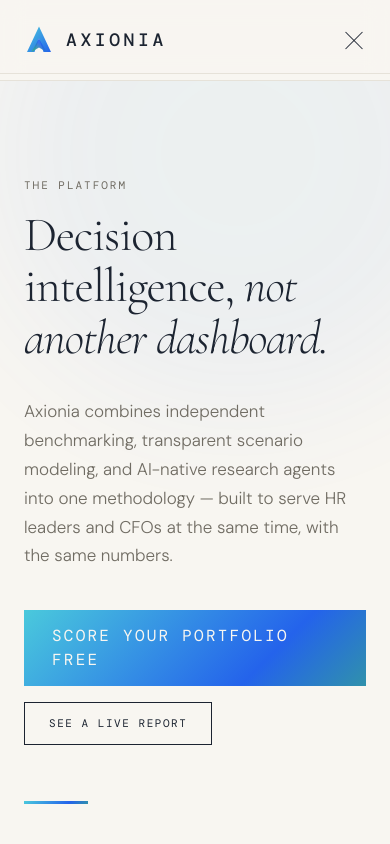
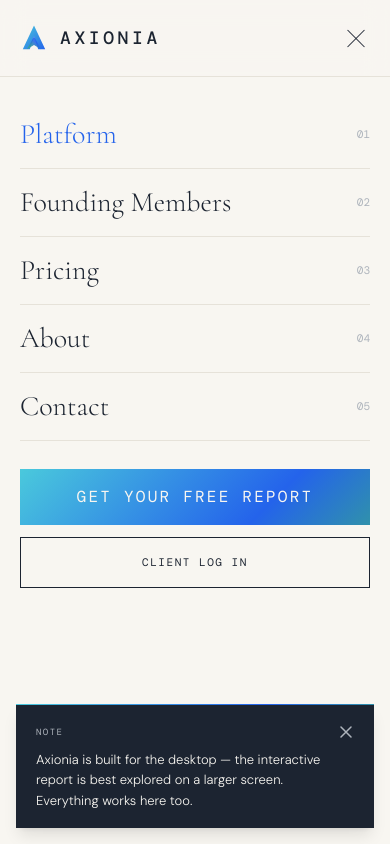
Before and after one commit to DisplacedCali/axionia-site, a Next.js app: page /platform in a window 390 px wide. Both pictures are taken after a click on the button 354 px from the left and 40 px from the top of the page. Shown: the top 844 px of the page. Built offline with nearby package versions, Linux system fonts and the light colour scheme; a web font is replaced by a local one.

Commit message:
Fix mobile menu containing-block bug; optimize mobile layout; add desktop notice

```diff
--- a/app/about/page.tsx
+++ b/app/about/page.tsx
@@ -31,7 +31,7 @@
         <Section className="relative pt-24 pb-16">
           <Reveal>
             <Eyebrow>About</Eyebrow>
-            <h1 className="font-serif font-light text-5xl md:text-7xl leading-[1.08] tracking-tight max-w-4xl">
+            <h1 className="font-serif font-light text-[40px] sm:text-5xl md:text-7xl leading-[1.06] sm:leading-[1.08] tracking-tight max-w-4xl">
               Built by someone who watched this problem{" "}
               <em className="italic">from the inside.</em>
             </h1>
@@ -45,7 +45,7 @@
       </div>
 
       {/* ─────────────── BIO ─────────────── */}
-      <Section className="py-24">
+      <Section className="py-16 sm:py-24">
         <div className="grid md:grid-cols-[1fr_1.5fr] gap-14">
           <Reveal>
             <div className="md:sticky md:top-10">
@@ -158,7 +158,7 @@
       </DarkSection>
 
       {/* ─────────────── CONVERSION ─────────────── */}
-      <Section className="py-24">
+      <Section className="py-16 sm:py-24">
         <Reveal>
           <div className="max-w-3xl">
             <Eyebrow>Start here</Eyebrow>
--- a/app/founding-members/page.tsx
+++ b/app/founding-members/page.tsx
@@ -44,7 +44,7 @@
         <Section className="relative pt-24 pb-16">
           <Reveal>
             <Eyebrow>Founding Member Program</Eyebrow>
-            <h1 className="font-serif font-light text-5xl md:text-7xl leading-[1.08] tracking-tight max-w-3xl">
+            <h1 className="font-serif font-light text-[40px] sm:text-5xl md:text-7xl leading-[1.06] sm:leading-[1.08] tracking-tight max-w-3xl">
               10 seats. <em className="italic">Ten years of influence.</em>
             </h1>
           </Reveal>
@@ -126,7 +126,7 @@
       </DarkSection>
 
       {/* ─────────────── INCLUSIONS ─────────────── */}
-      <Section className="py-24">
+      <Section className="py-16 sm:py-24">
         <Reveal>
           <div className="max-w-2xl mb-14">
             <Eyebrow>What&rsquo;s included</Eyebrow>
@@ -156,7 +156,7 @@
 
       {/* ─────────────── WHY ONLY 10 ─────────────── */}
       <div className="bg-base-2">
-        <Section className="py-24">
+        <Section className="py-16 sm:py-24">
           <Reveal>
             <div className="max-w-3xl">
               <Eyebrow>Why only 10</Eyebrow>
--- a/app/layout.tsx
+++ b/app/layout.tsx
@@ -2,6 +2,7 @@
 import "./globals.css";
 import Nav from "@/components/Nav";
 import Footer from "@/components/Footer";
+import MobileNotice from "@/components/MobileNotice";
 
 export const metadata: Metadata = {
   title: "Axionia — Healthcare Decision Intelligence",
@@ -16,6 +17,7 @@
         <Nav />
         <main className="flex-1">{children}</main>
         <Footer />
+        <MobileNotice />
       </body>
     </html>
   );
--- a/app/platform/page.tsx
+++ b/app/platform/page.tsx
@@ -83,7 +83,7 @@
         <Section className="relative pt-24 pb-16">
           <Reveal>
             <Eyebrow>The Platform</Eyebrow>
-            <h1 className="font-serif font-light text-5xl md:text-7xl leading-[1.08] tracking-tight max-w-4xl">
+            <h1 className="font-serif font-light text-[40px] sm:text-5xl md:text-7xl leading-[1.06] sm:leading-[1.08] tracking-tight max-w-4xl">
               Decision intelligence,{" "}
               <em className="italic">not another dashboard.</em>
             </h1>
@@ -109,7 +109,7 @@
 
       {/* ─────────────── INTERACTIVE REPORT ─────────────── */}
       <div id="report" className="bg-base-2 scroll-mt-4">
-        <Section className="py-24">
+        <Section className="py-16 sm:py-24">
           <Reveal>
             <div className="max-w-2xl mb-10">
               <Eyebrow>The deliverable</Eyebrow>
@@ -161,7 +161,7 @@
       </DarkSection>
 
       {/* ─────────────── MODULES ─────────────── */}
-      <Section className="py-24">
+      <Section className="py-16 sm:py-24">
         <Reveal>
           <div className="max-w-2xl mb-14">
             <Eyebrow>What&rsquo;s included</Eyebrow>
@@ -198,7 +198,7 @@
 
       {/* ─────────────── WORKFLOW WALKTHROUGH ─────────────── */}
       <div className="bg-base-2">
-        <Section className="py-24">
+        <Section className="py-16 sm:py-24">
           <Reveal>
             <div className="max-w-2xl mb-10">
               <Eyebrow>Live example</Eyebrow>
--- a/app/pricing/page.tsx
+++ b/app/pricing/page.tsx
@@ -52,7 +52,7 @@
         <Section className="relative pt-24 pb-16">
           <Reveal>
             <Eyebrow>Pricing</Eyebrow>
-            <h1 className="font-serif font-light text-5xl md:text-7xl leading-[1.08] tracking-tight max-w-3xl">
+            <h1 className="font-serif font-light text-[40px] sm:text-5xl md:text-7xl leading-[1.06] sm:leading-[1.08] tracking-tight max-w-3xl">
               Start free. <em className="italic">Scale to what you need.</em>
             </h1>
           </Reveal>
@@ -73,7 +73,7 @@
 
       {/* ─────────────── TIERS ─────────────── */}
       <div className="bg-base-2">
-        <Section className="py-24">
+        <Section className="py-16 sm:py-24">
           <Stagger className="grid md:grid-cols-3 gap-8">
             {tiers.map((t) => (
               <StaggerItem
@@ -160,7 +160,7 @@
       </DarkSection>
 
       {/* ─────────────── ON-PREM ─────────────── */}
-      <Section className="py-24">
+      <Section className="py-16 sm:py-24">
         <Reveal>
           <div className="grid md:grid-cols-[1fr_1.2fr] gap-12 items-start">
             <div>
--- /dev/null
+++ b/components/MobileNotice.tsx
@@ -0,0 +1,73 @@
+"use client";
+
+import { useState, useEffect } from "react";
+import { AnimatePresence, motion } from "framer-motion";
+
+const KEY = "axionia_mobile_notice_dismissed";
+
+/**
+ * Mobile-only notice that the site is built for desktop. Deliberately quiet:
+ * it sits at the bottom, dismisses on tap, and stays dismissed for the
+ * session. The point is to set expectations without apologising or blocking
+ * anything — the site does work on a phone.
+ */
+export default function MobileNotice() {
+  const [show, setShow] = useState(false);
+
+  useEffect(() => {
+    // Delay so it doesn't compete with the hero animation on load.
+    const dismissed =
+      typeof window !== "undefined" && sessionStorage.getItem(KEY) === "1";
+    if (dismissed) return;
+    const t = setTimeout(() => setShow(true), 1400);
+    return () => clearTimeout(t);
+  }, []);
+
+  function dismiss() {
+    setShow(false);
+    try {
+      sessionStorage.setItem(KEY, "1");
+    } catch {
+      /* private browsing — fine, it'll show again next load */
+    }
+  }
+
+  return (
+    <AnimatePresence>
+      {show && (
+        <motion.div
+          initial={{ opacity: 0, y: 24 }}
+          animate={{ opacity: 1, y: 0 }}
+          exit={{ opacity: 0, y: 24 }}
+          transition={{ duration: 0.4, ease: [0.22, 1, 0.36, 1] }}
+          className="md:hidden fixed bottom-4 inset-x-4 z-40"
+        >
+          <div className="relative bg-navy text-base px-5 py-4 pr-12 shadow-lg">
+            <div className="absolute top-0 inset-x-0 h-px bg-axionia-gradient" />
+            <p className="font-mono text-[9px] uppercase tracking-[0.16em] text-gray-cool mb-1.5">
+              Note
+            </p>
+            <p className="text-[13px] leading-[1.6]">
+              Axionia is built for the desktop — the interactive report is best
+              explored on a larger screen. Everything works here too.
+            </p>
+            <button
+              onClick={dismiss}
+              aria-label="Dismiss"
+              className="absolute top-3 right-3 w-8 h-8 flex items-center justify-center text-gray-cool hover:text-base transition-colors"
+            >
+              <svg width="12" height="12" viewBox="0 0 12 12" fill="none">
+                <path
+                  d="M1 1L11 11M11 1L1 11"
+                  stroke="currentColor"
+                  strokeWidth="1.5"
+                  strokeLinecap="round"
+                />
+              </svg>
+            </button>
+          </div>
+        </motion.div>
+      )}
+    </AnimatePresence>
+  );
+}
--- a/components/Nav.tsx
+++ b/components/Nav.tsx
@@ -1,7 +1,7 @@
 "use client";
 
 import Link from "next/link";
-import { useState, useEffect } from "react";
+import { useState, useEffect, useRef } from "react";
 import { usePathname } from "next/navigation";
 import { AnimatePresence, motion } from "framer-motion";
 import Logo from "./Logo";
@@ -16,12 +16,21 @@
 
 export default function Nav() {
   const [open, setOpen] = useState(false);
+  const [headerH, setHeaderH] = useState(73);
+  const headerRef = useRef<HTMLElement>(null);
   const pathname = usePathname();
 
-  // Close on navigation.
+  // Measure the header rather than hardcoding — its height changes with
+  // font loading and viewport width.
+  useEffect(() => {
+    const measure = () => setHeaderH(headerRef.current?.offsetHeight ?? 73);
+    measure();
+    window.addEventListener("resize", measure);
+    return () => window.removeEventListener("resize", measure);
+  }, []);
+
   useEffect(() => setOpen(false), [pathname]);
 
-  // Lock body scroll while the panel is open.
   useEffect(() => {
     document.body.style.overflow = open ? "hidden" : "";
     return () => {
@@ -29,14 +38,25 @@
     };
   }, [open]);
 
+  // Close on Escape.
+  useEffect(() => {
+    if (!open) return;
+    const onKey = (e: KeyboardEvent) => e.key === "Escape" && setOpen(false);
+    window.addEventListener("keydown", onKey);
+    return () => window.removeEventListener("keydown", onKey);
+  }, [open]);
+
   return (
-    <header className="sticky top-0 z-50 border-b border-border bg-base/85 backdrop-blur-md supports-[backdrop-filter]:bg-base/70">
-      <div className="max-w-6xl mx-auto px-6 py-5 flex items-center justify-between">
+    <>
+      <header
+        ref={headerRef}
+        className="sticky top-0 z-50 border-b border-border bg-base/85 backdrop-blur-md supports-[backdrop-filter]:bg-base/70"
+      >
+        <div className="max-w-6xl mx-auto px-5 sm:px-6 py-4 sm:py-5 flex items-center justify-between">
           <Link href="/" className="flex items-center shrink-0">
-          <Logo size={30} withWordmark />
+            <Logo size={28} withWordmark />
           </Link>
 
-        {/* desktop links */}
           <nav className="hidden md:flex items-center gap-8 font-mono text-[11px] uppercase tracking-[0.14em] text-gray-warm">
             {links.map((l) => (
               <Link
@@ -50,7 +70,6 @@
             ))}
           </nav>
 
-        {/* desktop actions */}
           <div className="hidden md:flex items-center gap-4 font-mono text-[11px] uppercase tracking-[0.14em]">
             <Link href="/login" className="text-gray-warm hover:text-navy transition-colors">
               Log in
@@ -63,12 +82,11 @@
             </Link>
           </div>
 
-        {/* mobile toggle */}
           <button
             onClick={() => setOpen((o) => !o)}
             aria-label={open ? "Close menu" : "Open menu"}
             aria-expanded={open}
-          className="md:hidden relative w-10 h-10 -mr-2 flex flex-col items-center justify-center gap-[5px]"
+            className="md:hidden relative w-11 h-11 -mr-2 flex flex-col items-center justify-center gap-[5px]"
           >
             <motion.span
               className="block w-6 h-px bg-navy"
@@ -87,29 +105,37 @@
             />
           </button>
         </div>
+      </header>
 
-      {/* mobile panel */}
+      {/*
+        Rendered as a SIBLING of <header>, not a child. The header uses
+        backdrop-blur, and backdrop-filter makes an element the containing
+        block for position:fixed descendants — nesting the panel inside it
+        sizes it against the 73px header instead of the viewport, collapsing
+        it to nothing.
+      */}
       <AnimatePresence>
         {open && (
           <motion.div
             key="mobile-menu"
-            initial={{ opacity: 0, y: -8 }}
-            animate={{ opacity: 1, y: 0 }}
-            exit={{ opacity: 0, y: -8 }}
-            transition={{ duration: 0.25, ease: [0.22, 1, 0.36, 1] }}
-            className="md:hidden fixed inset-x-0 top-[73px] bottom-0 bg-base border-t border-border overflow-y-auto"
+            initial={{ opacity: 0 }}
+            animate={{ opacity: 1 }}
+            exit={{ opacity: 0 }}
+            transition={{ duration: 0.2 }}
+            style={{ top: headerH }}
+            className="md:hidden fixed inset-x-0 bottom-0 z-40 bg-base overflow-y-auto overscroll-contain"
           >
-            <nav className="px-6 py-6 flex flex-col">
+            <nav className="px-5 py-6 flex flex-col min-h-full">
               {links.map((l, i) => (
                 <motion.div
                   key={l.href}
                   initial={{ opacity: 0, x: -12 }}
                   animate={{ opacity: 1, x: 0 }}
-                  transition={{ delay: 0.05 + i * 0.05, duration: 0.35 }}
+                  transition={{ delay: 0.04 + i * 0.045, duration: 0.3 }}
                 >
                   <Link
                     href={l.href}
-                    className={`flex items-center justify-between py-5 border-b border-border font-serif text-3xl ${
+                    className={`flex items-center justify-between py-4 border-b border-border font-serif text-[28px] leading-tight ${
                       pathname === l.href ? "text-blue" : "text-navy"
                     }`}
                   >
@@ -124,8 +150,8 @@
               <motion.div
                 initial={{ opacity: 0, y: 10 }}
                 animate={{ opacity: 1, y: 0 }}
-                transition={{ delay: 0.32, duration: 0.35 }}
-                className="mt-8 flex flex-col gap-3"
+                transition={{ delay: 0.28, duration: 0.3 }}
+                className="mt-7 flex flex-col gap-3"
               >
                 <Link
                   href="/request-report"
@@ -145,8 +171,8 @@
               <motion.p
                 initial={{ opacity: 0 }}
                 animate={{ opacity: 1 }}
-                transition={{ delay: 0.42 }}
-                className="mt-10 font-serif italic text-lg text-gray-warm"
+                transition={{ delay: 0.38 }}
+                className="mt-auto pt-10 font-serif italic text-[17px] leading-snug text-gray-warm"
               >
                 &ldquo;We tell you what we think — but we expose the entire model.&rdquo;
               </motion.p>
@@ -154,6 +180,6 @@
           </motion.div>
         )}
       </AnimatePresence>
-    </header>
+    </>
   );
 }
--- a/components/ui.tsx
+++ b/components/ui.tsx
@@ -12,7 +12,11 @@
   children: ReactNode;
   className?: string;
 }) {
-  return <section className={`max-w-6xl mx-auto px-6 py-20 ${className}`}>{children}</section>;
+  return (
+    <section className={`max-w-6xl mx-auto px-5 sm:px-6 py-14 sm:py-20 ${className}`}>
+      {children}
+    </section>
+  );
 }
 
 /**
@@ -31,7 +35,9 @@
     <section className={`relative bg-navy text-base overflow-hidden ${className}`}>
       {/* signature gradient hairline along the top edge */}
       <div className="absolute top-0 inset-x-0 h-px bg-axionia-gradient opacity-70" />
-      <div className="relative max-w-6xl mx-auto px-6 py-24 md:py-28">{children}</div>
+      <div className="relative max-w-6xl mx-auto px-5 sm:px-6 py-16 sm:py-24 md:py-28">
+        {children}
+      </div>
     </section>
   );
 }
```
Also changed, not shown: app/page.tsx (+4 -4 lines), components/ReportDemo.tsx (+10 -6 lines), components/WorkflowDemo.tsx (+7 -3 lines). Lines whose indentation alone changed are shown as unchanged.
